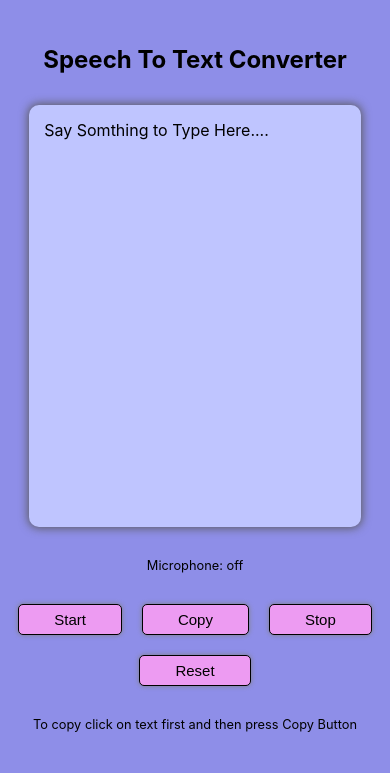
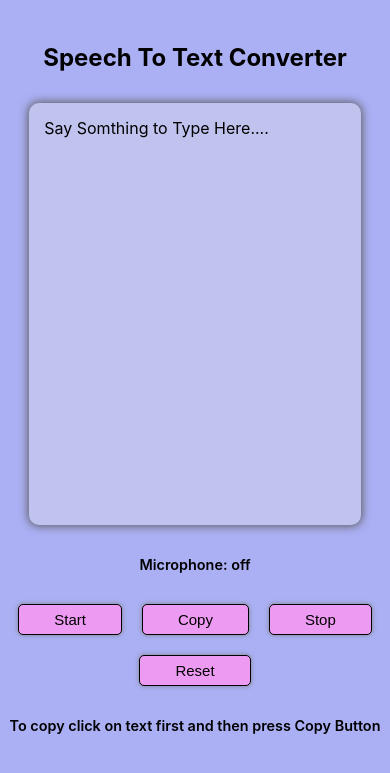
Before and after one commit to Askar-420/my-app, a plain HTML site: page index.html in a window 390 px wide. Shown: the top 773 px of the page. Drawn offline with Linux system fonts and the light colour scheme.

Commit message:
Add files via upload

```diff
--- a/index.html
+++ b/index.html
@@ -1 +1 @@
-<!doctype html><html lang="en"><head><meta charset="utf-8"/><link rel="icon" href="/my-app/favicon.ico"/><meta name="viewport" content="width=device-width,initial-scale=1"/><meta name="theme-color" content="#000000"/><meta name="speech to text app  " content="This speech to text app "/><link rel="manifest" href="/my-app/manifest.json"/><title>Speech to Text App</title><script defer="defer" src="/my-app/static/js/main.f6dd7e15.js"></script><link href="/my-app/static/css/main.fb10b245.css" rel="stylesheet"></head><body><noscript>You need to enable JavaScript to run this app.</noscript><div id="root"></div></body></html>
+<!doctype html><html lang="en"><head><meta charset="utf-8"/><link rel="icon" href="/my-app/favicon.ico"/><meta name="viewport" content="width=device-width,initial-scale=1"/><meta name="theme-color" content="#000000"/><meta name="speech to text app  " content="This speech to text app "/><link rel="manifest" href="/my-app/manifest.json"/><title>Speech to Text App</title><script defer="defer" src="/my-app/static/js/main.f6dd7e15.js"></script><link href="/my-app/static/css/main.9f8d2d97.css" rel="stylesheet"></head><body><noscript>You need to enable JavaScript to run this app.</noscript><div id="root"></div></body></html>
--- /dev/null
+++ b/static/css/main.9f8d2d97.css
@@ -0,0 +1,2 @@
+body{-webkit-font-smoothing:antialiased;-moz-osx-font-smoothing:grayscale;font-family:-apple-system,BlinkMacSystemFont,Segoe UI,Roboto,Oxygen,Ubuntu,Cantarell,Fira Sans,Droid Sans,Helvetica Neue,sans-serif;margin:0}code{font-family:source-code-pro,Menlo,Monaco,Consolas,Courier New,monospace}*{box-sizing:border-box;margin:0;padding:0}body{overflow-x:hidden}.main{align-items:center;background-color:#abb0f5;display:flex;flex-direction:column;gap:4%;height:92vh;justify-content:center;width:100vw}.container{background-color:#c0c3ee;border-radius:10px;box-shadow:0 0 10px 1px #5a5a5a;font-size:20px;height:50vh;padding:15px;width:50%}.btn{align-items:center;display:flex;gap:20px;justify-content:center}.btn button{background-color:#ed9bf2;border:1px solid #000;border-radius:5px;box-shadow:0 0 5px 0 #818181;cursor:pointer;font-size:15px;outline:none;padding:6px 35px}.footer{align-items:center;background-color:#ebaceb;display:flex;flex-wrap:wrap;gap:6px;height:8vh;justify-content:center;width:100%}.footer,.footer a{color:#000;font-weight:600}p{font-size:18px;font-weight:400;text-align:center}@media screen and (max-width:518px){.btn{flex-wrap:wrap}}@media screen and (max-width:440px){.container{width:85%}h1{font-size:1.5rem}p{font-size:90%}footer,p{font-weight:600}footer{font-size:14px}.container{font-size:100%}}
+/*# sourceMappingURL=main.9f8d2d97.css.map*/
```
Also changed, not shown: asset-manifest.json, 1 other file.
